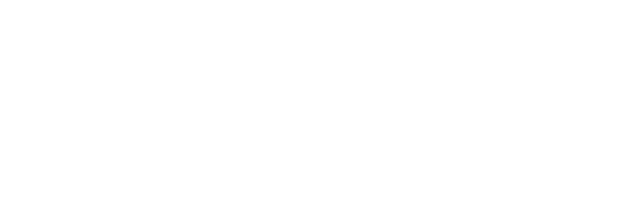
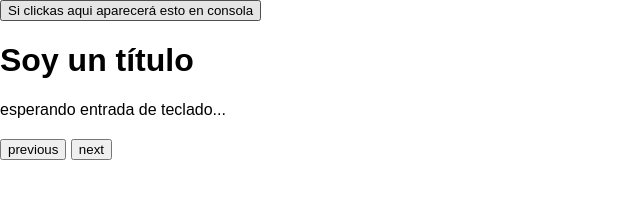
Before and after one commit to FernandoTejedorL/ejercicios-eventos, a plain HTML site: page index.html in a window 1280 px wide. Shown: the whole page, without its empty margins (0-640 px from the left). Drawn offline with Linux system fonts and the light colour scheme.

Commit message:
in progresss

```diff
--- a/index.html
+++ b/index.html
@@ -7,6 +7,16 @@
     <title>Document</title>
   </head>
   <body>
+    <main class="main">
+      <button class="button-console">
+        Si clickas aqui aparecerá esto en consola
+      </button>
+      <h1 class="newH1">Soy un título</h1>
+      <p class="para">esperando entrada de teclado...</p>
+      <h2 class="newH2"></h2>
+      <button class="previousButton">previous</button>
+      <button class="nextButton">next</button>
+    </main>
     <script src="./js/scripts.js"></script>
   </body>
 </html>
--- a/js/scripts.js
+++ b/js/scripts.js
@@ -0,0 +1,53 @@
+/*Crea un botón con la etiqueta <button> en tu página HTML y
+añade un evento de click que muestre en la consola el texto que tenga botón al hacer click.*/
+
+/*- Crea un h1 con el texto "Soy un título ", al ponerte con el ratón encima del h1, deberá
+ cambiar al texto a "Quita de encima!!!" y al quitarte, deberá volver a poner "Soy un título"*/
+
+/*- Crea un p con el texto "esperando entrada de teclado..." al pulsar cualquier tecla deberá
+  poner "has pulsado la tecla tal" y al soltarla el <p> volverá a tener el texto "esperando
+  entrada de teclado...". Como reto extra puedes intentar añadir si se ha usado una combinación
+   de teclas con alt, shift o control*/
+
+/*- Crea un array con 5 palabras. Añade un h2 a tu HTML y ponle un id. Añade dos botones con el
+ texto previus y next respectívamente. Haz que los botones cambien el texto del h2 con las
+ palabras del array, cuando llegues a la última volverás a la primera si pulsas next y cuando
+  estés en la primera podrás volver a la última dandole a previous.*/
+
+const main = {
+    tagname: 'main',
+    classList: [main],
+    children: [
+        {
+            children: [],
+            tagname: 'button',
+            classList: ['button-console'],
+            textContent: 'Si clickas aqui aparecerá esto en consola'
+        },
+        {
+            tagname: 'h1',
+            classList: ['newH1'],
+            textContent: 'Soy un título'
+        },
+        {
+            tagname: 'p',
+            classList: ['para'],
+            textContent: 'esperando entrada de teclado...'
+        },
+        {
+            tagname: 'h2',
+            classList: ['newH2'],
+            textContent: ''
+        },
+        {
+            tagname: 'button',
+            classList: ['previousButton'],
+            textContent: 'previous'
+        },
+        {
+            tagname: 'button',
+            classList: ['nextButton'],
+            textContent: 'next'
+        }
+    ]
+}
```
